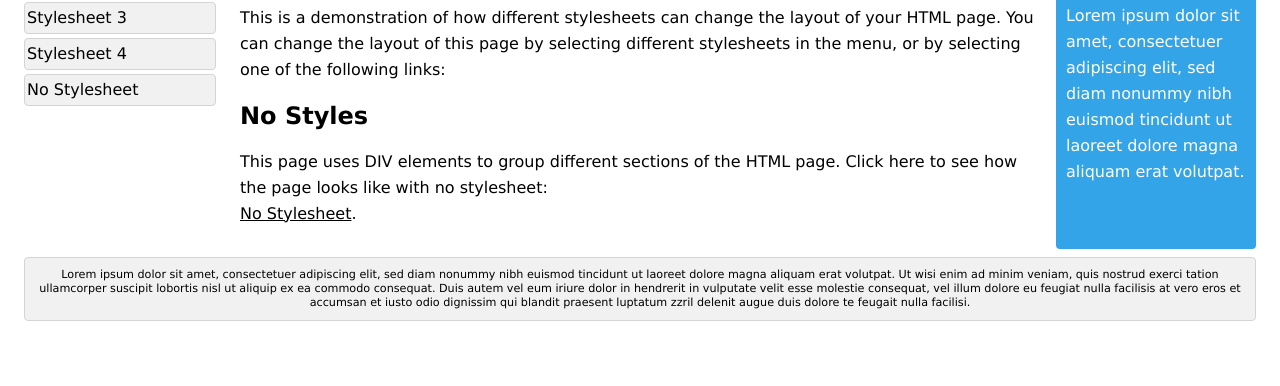
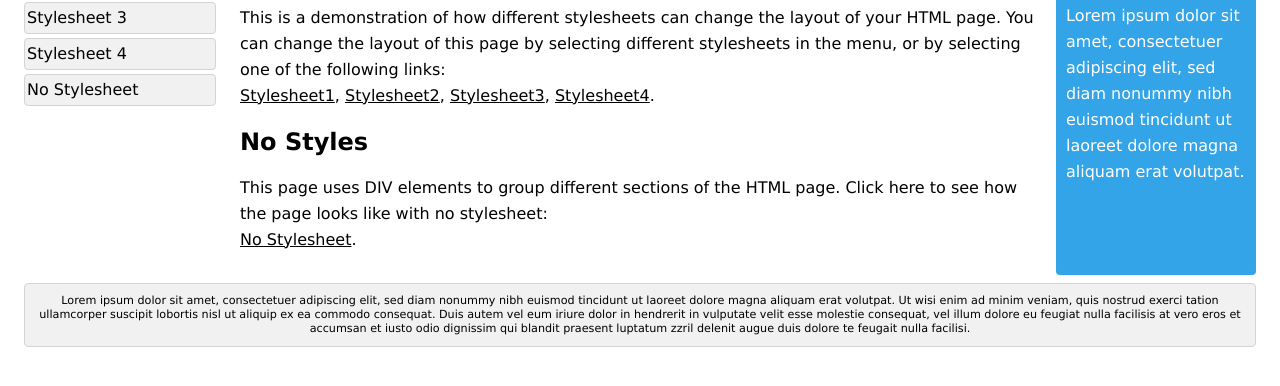
Before and after one commit to apple0605a/PracticalProject_Project2_index.com, a plain HTML site: page style1.html in a window 1280 px wide. Shown: the part 184-570 px from the top of the page. Drawn offline with Linux system fonts and the light colour scheme.

Commit message:
style1,2

```diff
--- a/style1.html
+++ b/style1.html
@@ -132,10 +132,10 @@
         <div id="main">
           <h1>Same Page Different Stylesheets</h1>
           <p>This is a demonstration of how different stylesheets can change the layout of your HTML page. You can change the layout of this page by selecting different stylesheets in the menu, or by selecting one of the following links:<br>
-          <!-- <a href="#" onclick="reStyle(0);return false">Stylesheet1</a>,
+          <a href="#" onclick="reStyle(0);return false">Stylesheet1</a>,
           <a href="#" onclick="reStyle(1);return false">Stylesheet2</a>,
           <a href="#" onclick="reStyle(2);return false">Stylesheet3</a>,
-          <a href="#" onclick="reStyle(3);return false">Stylesheet4</a>. -->
+          <a href="#" onclick="reStyle(3);return false">Stylesheet4</a>.
           </p>
            <h2>No Styles</h2>
           <p>This page uses DIV elements to group different sections of the HTML page. Click here to see how the page looks like with no stylesheet:<br><a href="#" onclick="noStyles();return false">No Stylesheet</a>.</p>
```
Also changed, not shown: style2.html (+2 -2 lines).
